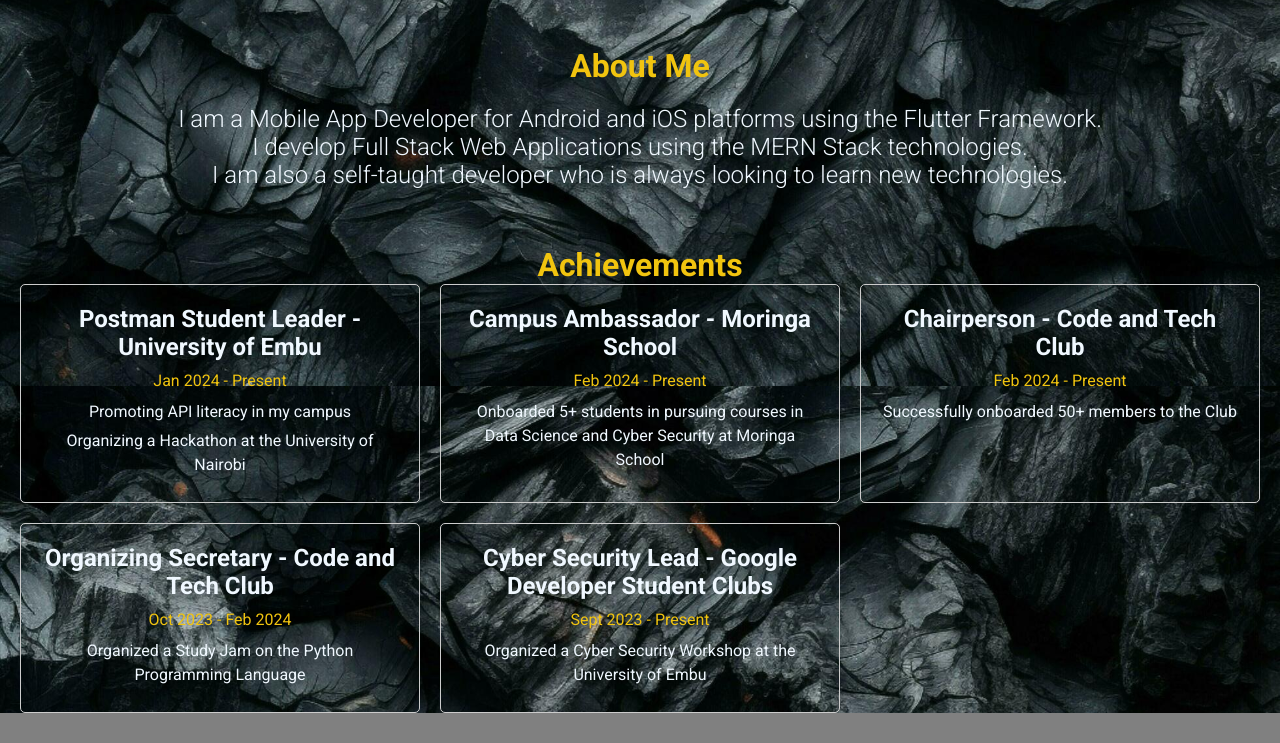
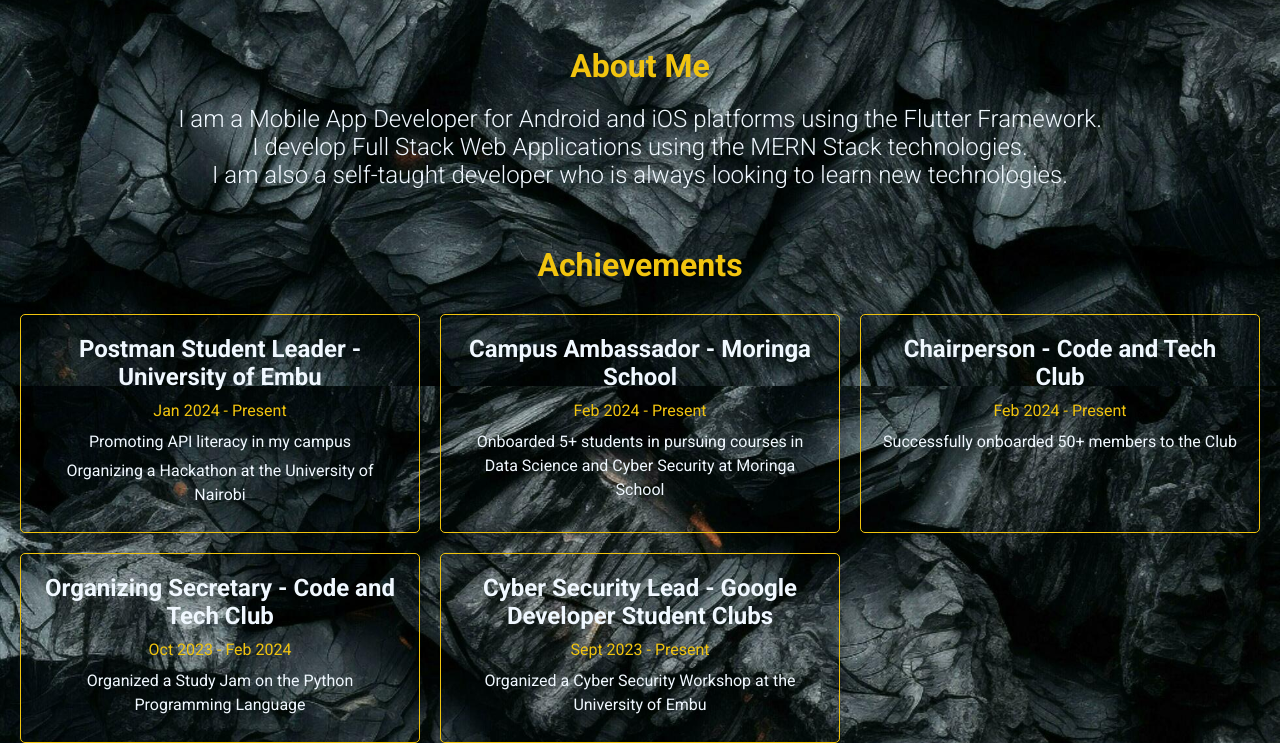
Before and after one commit to lxmwaniky/whoami, a plain HTML site: page index.html in a window 1280 px wide. Shown: the part 894-1637 px from the top of the page. Before the commit the page ends 1607 px from the top, so only its background shows below. Drawn offline with Linux system fonts and the light colour scheme.

Commit message:
Update achievements section styles in style.css

```diff
--- a/assets/styles/style.css
+++ b/assets/styles/style.css
@@ -175,33 +175,30 @@ span {
 
 /* Achievements */
 .achievements {
+    margin-top: 30px;
     display: grid;
     grid-template-columns: repeat(3, minmax(300px, 1fr));
     gap: 20px;
 }
 
-/* Individual Achievement */
 .achievement {
     padding: 20px;
-    border: 1px solid #ccc;
+    border: 1px ridge #f1c40f;
     border-radius: 5px;
 
 }
 
-/* Position */
 .position {
     font-size: 1.5rem;
     font-weight: bold;
     margin-bottom: 10px;
 }
 
-/* Timeline */
 .timeline {
     font-size: 1rem;
     margin-bottom: 10px;
 }
 
-/* Description */
 .description {
     list-style-type: none;
     padding-left: 0;
```
